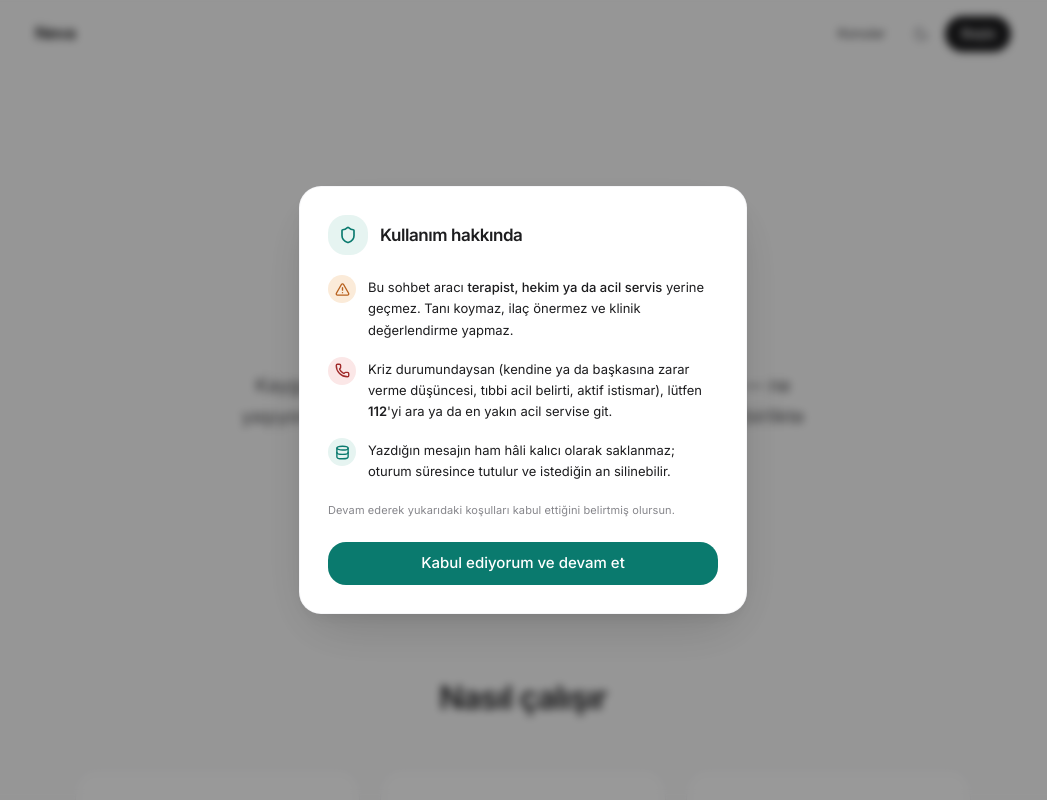
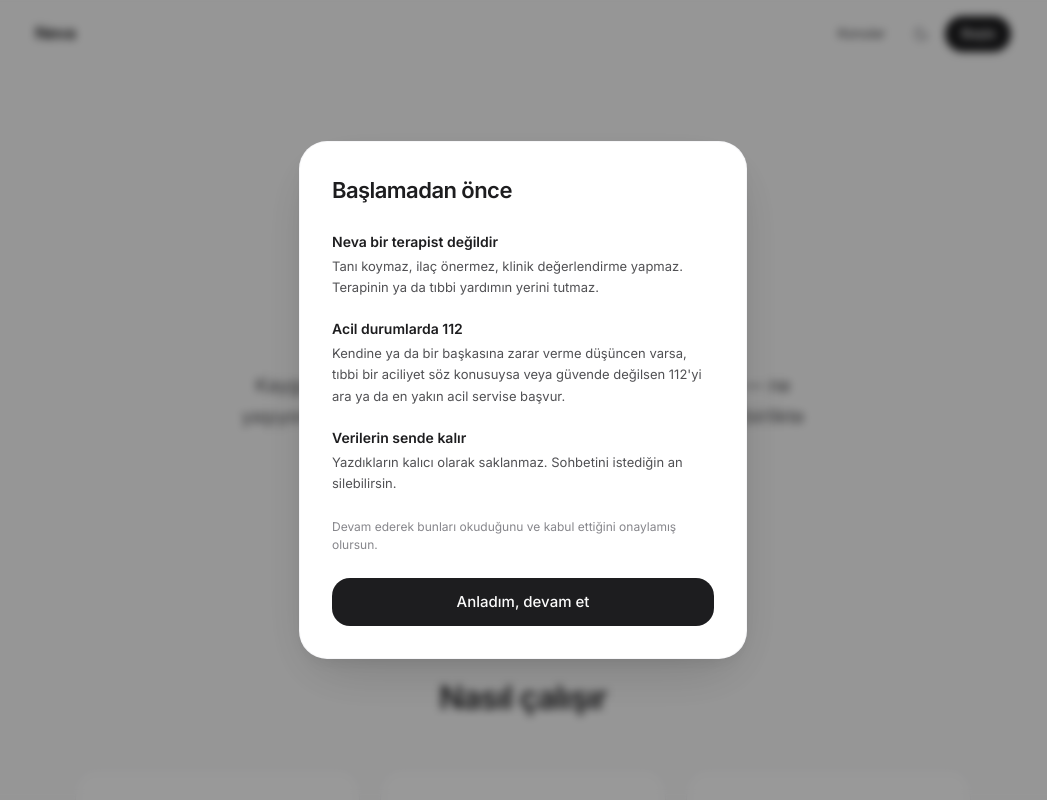
Before and after one commit to oykubicav/lumina_therapist, a Next.js app in the folder frontend/: page / in a window 1280 px wide. Both pictures are taken after a click on the button "Başla". Shown: the top 800 px of the page, without its empty margins (117-1164 px from the left). Built offline with nearby package versions, Linux system fonts and the light colour scheme.

Commit message:
fix: consent state deadlock when consent already granted

```diff
--- a/frontend/app/page.tsx
+++ b/frontend/app/page.tsx
@@ -5,22 +5,13 @@ import { hasConsent } from "@/lib/consent";
 import ConsentModal from "@/components/ConsentModal";
 import ChatWindow from "@/components/ChatWindow";
 import Landing from "@/components/Landing";
-import { hasDecided, shouldPromptNow } from "@/lib/assessments";
+import { hasDecided } from "@/lib/assessments";
 import AssessmentOptInModal from "@/components/AssessmentOptInModal";
 
-
-/**
- * Page state machine:
- *   "landing" — user hasn't started yet, show hero
- *   "consent" — user clicked "Sohbete başla" but consent not yet given
- *   "chat"    — consent given, show chat
- * On mount: if consent already granted (returning user), skip landing.
- */
 export default function Page() {
   const [state, setState] = useState<"landing" | "consent" | "chat">("landing");
   const [mounted, setMounted] = useState(false);
   const [showOptIn, setShowOptIn] = useState(false);
-
 
   useEffect(() => {
     setMounted(true);
@@ -28,15 +19,17 @@ export default function Page() {
 
   useEffect(() => {
     if (state === "chat" && !hasDecided()) {
-      // Küçük bir gecikme — chat açılsın, sonra modal gelsin, uçuşmuş hissi vermesin
       const timer = setTimeout(() => setShowOptIn(true), 2500);
       return () => clearTimeout(timer);
     }
   }, [state]);
 
   if (!mounted) {
-    // SSR pass — render an empty shell to avoid hydration mismatch
     return null;
+  }
+
+  function handleStart() {
+    setState(hasConsent() ? "chat" : "consent");
   }
 
   if (state === "chat") {
@@ -50,7 +43,7 @@ export default function Page() {
 
   return (
     <>
-      <Landing onStart={() => setState("consent")} />
+      <Landing onStart={handleStart} />
       {state === "consent" && (
         <ConsentModal onGranted={() => setState("chat")} />
       )}
--- a/frontend/components/ConsentModal.tsx
+++ b/frontend/components/ConsentModal.tsx
@@ -1,7 +1,6 @@
 "use client";
 
 import { useEffect, useState } from "react";
-import { Shield, Phone, Database, AlertTriangle } from "lucide-react";
 import { hasConsent, grantConsent } from "@/lib/consent";
 import { getSessionId, setSessionId } from "@/lib/session";
 import { postConsent } from "@/lib/api";
@@ -18,7 +17,12 @@ export default function ConsentModal({
   const [error, setError] = useState<string | null>(null);
 
   useEffect(() => {
-    if (!hasConsent()) setOpen(true);
+    if (hasConsent()) {
+      onGranted?.();
+    } else {
+      setOpen(true);
+    }
+    // eslint-disable-next-line react-hooks/exhaustive-deps
   }, []);
 
   async function handleAccept() {
@@ -34,7 +38,7 @@ export default function ConsentModal({
     } catch (e: any) {
       console.error("consent backend call failed", e);
       setError(
-        "Onay kayıt sunucusuna ulaşılamadı. Onayın yerelde kaydedildi; sonraki kullanımda tekrar denenecek."
+        "Sunucuya şu an ulaşılamıyor. Onayın cihazında kaydedildi, devam edebilirsin."
       );
       grantConsent();
       setSessionId("");
@@ -51,104 +55,66 @@ export default function ConsentModal({
 
   return (
     <div className="fixed inset-0 z-50 flex items-end sm:items-center justify-center bg-black/40 dark:bg-black/60 backdrop-blur-sm p-4 animate-fade-in">
-      <div className="w-full max-w-md rounded-2xl bg-cbt-surface dark:bg-cbt-dark-surface shadow-modal p-6 sm:p-7 animate-modal-in border border-cbt-border/40 dark:border-cbt-dark-border/40">
-        <div className="flex items-center gap-3 mb-5">
-          <div className="flex items-center justify-center w-10 h-10 rounded-xl bg-cbt-accentSoft dark:bg-cbt-dark-accentSoft">
-            <Shield
-              size={18}
-              className="text-cbt-accent dark:text-cbt-dark-accent"
-              strokeWidth={2.2}
-            />
-          </div>
-          <h2 className="text-lg font-semibold tracking-tight text-cbt-text dark:text-cbt-dark-text">
-            Kullanım hakkında
-          </h2>
+      <div className="w-full max-w-md rounded-3xl bg-cbt-surface dark:bg-cbt-dark-surface shadow-modal p-7 sm:p-8 animate-modal-in border border-cbt-border/40 dark:border-cbt-dark-border/40">
+        <h2 className="text-[22px] font-semibold tracking-tight text-cbt-text dark:text-cbt-dark-text mb-6">
+          Başlamadan önce
+        </h2>
+
+        <div className="space-y-5">
+          <Item title="Neva bir terapist değildir">
+            Tanı koymaz, ilaç önermez, klinik değerlendirme yapmaz. Terapinin
+            ya da tıbbi yardımın yerini tutmaz.
+          </Item>
+
+          <Item title="Acil durumlarda 112">
+            Kendine ya da bir başkasına zarar verme düşüncen varsa, tıbbi bir
+            aciliyet söz konusuysa veya güvende değilsen 112'yi ara ya da en
+            yakın acil servise başvur.
+          </Item>
+
+          <Item title="Verilerin sende kalır">
+            Yazdıkların kalıcı olarak saklanmaz. Sohbetini istediğin an
+            silebilirsin.
+          </Item>
         </div>
 
-        <div className="space-y-4">
-          <InfoBlock
-            icon={<AlertTriangle size={15} strokeWidth={2.2} />}
-            iconColor="text-cbt-warning dark:text-cbt-dark-warning"
-            iconBg="bg-cbt-warningSoft dark:bg-cbt-dark-warningSoft"
-          >
-            <p className="text-[13px] text-cbt-text dark:text-cbt-dark-text leading-relaxed">
-              Bu sohbet aracı{" "}
-              <span className="font-medium">terapist, hekim ya da acil servis</span>{" "}
-              yerine geçmez. Tanı koymaz, ilaç önermez ve klinik değerlendirme yapmaz.
-            </p>
-          </InfoBlock>
-
-          <InfoBlock
-            icon={<Phone size={15} strokeWidth={2.2} />}
-            iconColor="text-cbt-danger dark:text-cbt-dark-danger"
-            iconBg="bg-cbt-dangerSoft dark:bg-cbt-dark-dangerSoft"
-          >
-            <p className="text-[13px] text-cbt-text dark:text-cbt-dark-text leading-relaxed">
-              Kriz durumundaysan (kendine ya da başkasına zarar verme düşüncesi,
-              tıbbi acil belirti, aktif istismar), lütfen{" "}
-              <span className="font-semibold">112</span>'yi ara ya da en yakın
-              acil servise git.
-            </p>
-          </InfoBlock>
-
-          <InfoBlock
-            icon={<Database size={15} strokeWidth={2.2} />}
-            iconColor="text-cbt-accent dark:text-cbt-dark-accent"
-            iconBg="bg-cbt-accentSoft dark:bg-cbt-dark-accentSoft"
-          >
-            <p className="text-[13px] text-cbt-text dark:text-cbt-dark-text leading-relaxed">
-              Yazdığın mesajın ham hâli kalıcı olarak saklanmaz; oturum süresince
-              tutulur ve istediğin an silinebilir.
-            </p>
-          </InfoBlock>
-
-          <p className="text-xs text-cbt-textMuted dark:text-cbt-dark-textMuted pt-1">
-            Devam ederek yukarıdaki koşulları kabul ettiğini belirtmiş olursun.
-          </p>
-        </div>
+        <p className="text-[12px] text-cbt-textMuted dark:text-cbt-dark-textMuted mt-6">
+          Devam ederek bunları okuduğunu ve kabul ettiğini onaylamış olursun.
+        </p>
 
         {error && (
-          <div className="mt-4 flex items-start gap-2 text-xs text-cbt-warning dark:text-cbt-dark-warning bg-cbt-warningSoft dark:bg-cbt-dark-warningSoft border border-cbt-warning/20 dark:border-cbt-dark-warning/30 rounded-lg px-3 py-2">
-            <AlertTriangle
-              size={13}
-              strokeWidth={2.2}
-              className="flex-shrink-0 mt-0.5"
-            />
-            <p className="leading-relaxed">{error}</p>
-          </div>
+          <p className="mt-4 text-[13px] text-cbt-warning dark:text-cbt-dark-warning leading-relaxed">
+            {error}
+          </p>
         )}
 
         <button
-          className="mt-6 w-full py-2.5 rounded-xl bg-cbt-accent dark:bg-cbt-dark-accent text-white dark:text-cbt-dark-bg font-medium text-[15px] hover:bg-cbt-accentHover dark:hover:bg-cbt-dark-accentHover disabled:opacity-50 disabled:cursor-not-allowed transition-all active:scale-[0.98]"
+          className="mt-6 w-full h-12 rounded-xl bg-cbt-text dark:bg-cbt-dark-text text-cbt-bg dark:text-cbt-dark-bg font-medium text-[15px] hover:opacity-85 disabled:opacity-40 transition-opacity active:scale-[0.98]"
           onClick={handleAccept}
           disabled={busy}
         >
-          {busy ? "Kaydediliyor…" : "Kabul ediyorum ve devam et"}
+          {busy ? "Bir saniye…" : "Anladım, devam et"}
         </button>
       </div>
     </div>
   );
 }
 
-function InfoBlock({
+function Item({
+  title,
   children,
-  icon,
-  iconColor,
-  iconBg,
 }: {
+  title: string;
   children: React.ReactNode;
-  icon: React.ReactNode;
-  iconColor: string;
-  iconBg: string;
 }) {
   return (
-    <div className="flex gap-3">
-      <div
-        className={`flex-shrink-0 flex items-center justify-center w-7 h-7 rounded-lg ${iconBg} ${iconColor}`}
-      >
-        {icon}
+    <div>
+      <div className="text-[14px] font-semibold text-cbt-text dark:text-cbt-dark-text mb-1">
+        {title}
       </div>
-      <div className="flex-1 pt-0.5">{children}</div>
+      <p className="text-[13px] text-cbt-textSecondary dark:text-cbt-dark-textSecondary leading-relaxed">
+        {children}
+      </p>
     </div>
   );
 }
```
Also changed, not shown: 1 other file (tests, documents, lock files or other folders).
